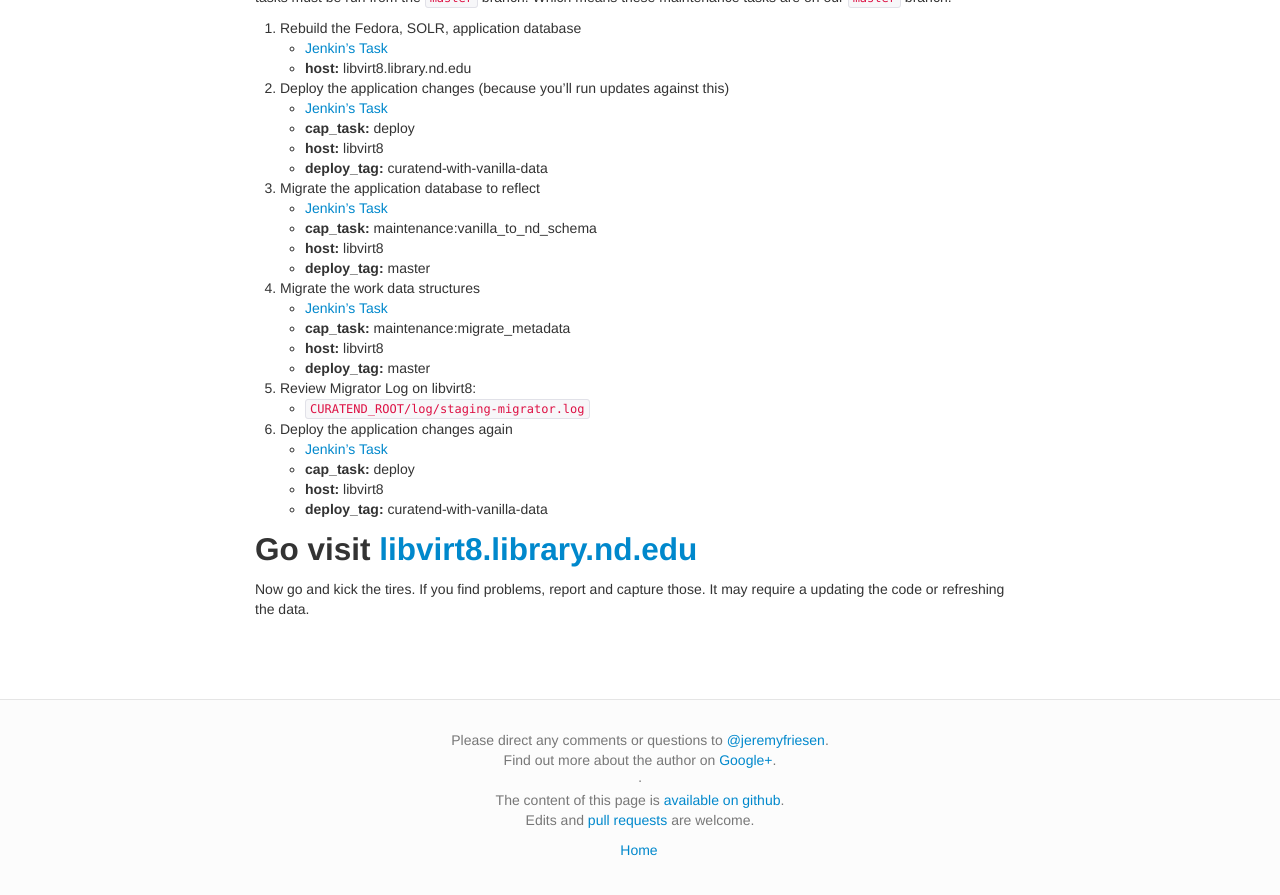
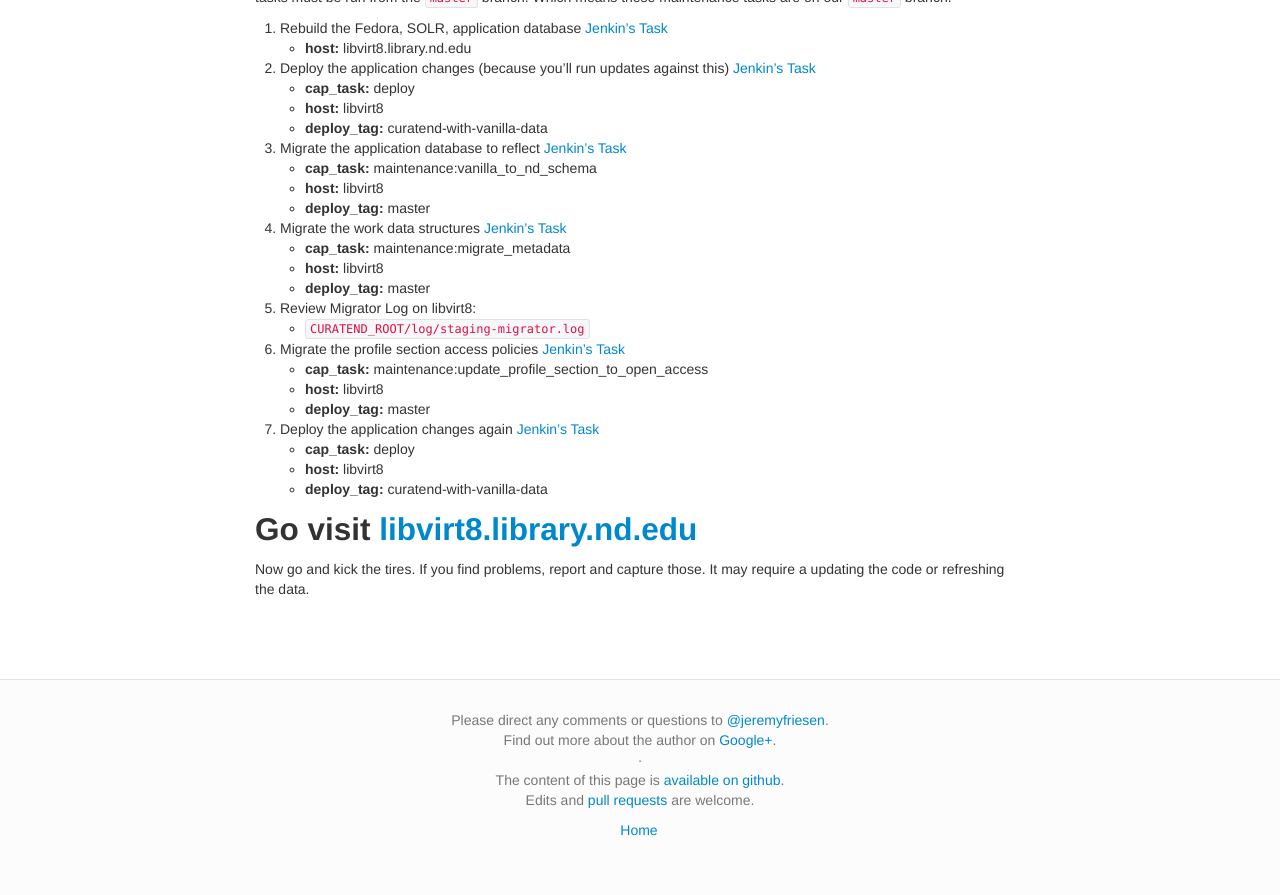
Before and after one commit to terrellt/ndlib.github.io, a Jekyll site: the page built from _posts/2015-05-09-procedure-for-updating-curatend-qa-environment.md, in a window 1280 px wide and 900 px high, scrolled down 680 px. Shown: the top 895 px of the window. Built offline with Jekyll 4.4.1, drawn with Linux system fonts in a browser that asks for light colours; Markdown is read by kramdown in place of the engine named in the settings.

Commit message:
Updating procedure document
Including open access update

```diff
--- a/_posts/2015-05-09-procedure-for-updating-curatend-qa-environment.md
+++ b/_posts/2015-05-09-procedure-for-updating-curatend-qa-environment.md
@@ -35,28 +35,27 @@ More on [the branching strategy for releasing CurateND](/practices/leveraging-gi
 Due to the constraints of our Jenkin's implementation, [Capistrano](http://capistranorb.com/) tasks must be run from the `master` branch.
 Which means these maintenance tasks are on our `master` branch.
 
-1. Rebuild the Fedora, SOLR, application database
-  * [Jenkin's Task](https://jenkins.library.nd.edu/jenkins/job/CurateND-FedoraDB-Rebuild/build?delay=0sec)
+1. Rebuild the Fedora, SOLR, application database [Jenkin's Task](https://jenkins.library.nd.edu/jenkins/job/CurateND-FedoraDB-Rebuild/build?delay=0sec)
     * **host:** libvirt8.library.nd.edu
-1. Deploy the application changes (because you'll run updates against this)
-  * [Jenkin's Task](https://jenkins.library.nd.edu/jenkins/job/CurateND-STANDALONE/build?delay=0sec)
+1. Deploy the application changes (because you'll run updates against this) [Jenkin's Task](https://jenkins.library.nd.edu/jenkins/job/CurateND-STANDALONE/build?delay=0sec)
     * **cap_task:** deploy
     * **host:** libvirt8
     * **deploy_tag:** curatend-with-vanilla-data
-1. Migrate the application database to reflect
-  * [Jenkin's Task](https://jenkins.library.nd.edu/jenkins/job/CurateND-STANDALONE/build?delay=0sec)
+1. Migrate the application database to reflect [Jenkin's Task](https://jenkins.library.nd.edu/jenkins/job/CurateND-STANDALONE/build?delay=0sec)
     * **cap_task:** maintenance:vanilla_to_nd_schema
     * **host:** libvirt8
     * **deploy_tag:** master
-1. Migrate the work data structures
-  * [Jenkin's Task](https://jenkins.library.nd.edu/jenkins/job/CurateND-STANDALONE/build?delay=0sec)
+1. Migrate the work data structures [Jenkin's Task](https://jenkins.library.nd.edu/jenkins/job/CurateND-STANDALONE/build?delay=0sec)
     * **cap_task:** maintenance:migrate_metadata
     * **host:** libvirt8
     * **deploy_tag:** master
 1. Review Migrator Log on libvirt8:
   * `CURATEND_ROOT/log/staging-migrator.log`
-1. Deploy the application changes again
-  * [Jenkin's Task](https://jenkins.library.nd.edu/jenkins/job/CurateND-STANDALONE/build?delay=0sec)
+1. Migrate the profile section access policies [Jenkin's Task](https://jenkins.library.nd.edu/jenkins/job/CurateND-STANDALONE/build?delay=0sec)
+    * **cap_task:** maintenance:update_profile_section_to_open_access
+    * **host:** libvirt8
+    * **deploy_tag:** master
+1. Deploy the application changes again [Jenkin's Task](https://jenkins.library.nd.edu/jenkins/job/CurateND-STANDALONE/build?delay=0sec)
     * **cap_task:** deploy
     * **host:** libvirt8
     * **deploy_tag:** curatend-with-vanilla-data
```
